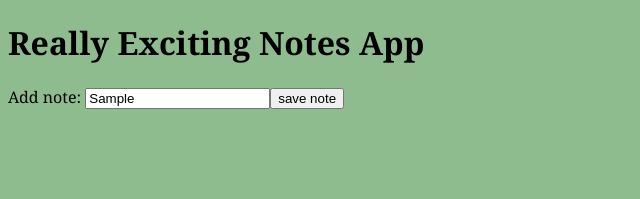
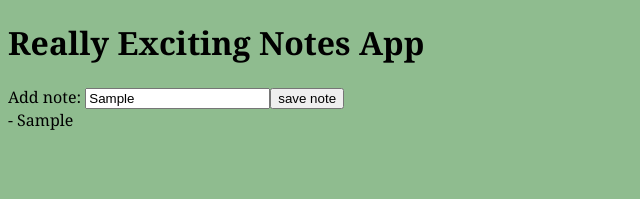
Before and after one commit to noah-bonnema/project1, an Angular app: page / in a window 1280 px wide. Both pictures are taken after typing "Sample" into the empty fields and a click on the button "save note". Shown: the top 199 px of the page, without its empty margins (0-640 px from the left). Built offline with nearby package versions, Linux system fonts and the light colour scheme.

Commit message:
you can now add items to the list

```diff
--- a/src/app/components/note/note.component.html
+++ b/src/app/components/note/note.component.html
@@ -8,10 +8,10 @@
       #box
 
     />
-    <button (click)="addNote(box.value)" (click)="getText()"> save note </button>
+    <button (click)="addNote(box.value)" > save note </button>
 
 
   </div>
-  <p >
-    {{text}}
-  </p>
+  <div *ngFor="let item of notes">
+    {{item}}
+  <div>
--- a/src/app/components/note/note.component.ts
+++ b/src/app/components/note/note.component.ts
@@ -16,24 +16,13 @@ export class NoteComponent {
   }
 
   addNote(item: string){
-    if(item != ''){
+
       while(this.i < this.notes.length){
         this.i++;
         console.log(this.i);
       }
-      this.notes[this.i-1] = item;
-    }
-    else{
-      alert('Please add a note')
+      this.notes[this.i] = "- " + item;
     }
 
+
   }
-
-  getText(){
-    for (var j = 0; j < this.notes.length; j++){
-      this.text += this.notes[j];
-      }
-  }
-
-
-}
```
